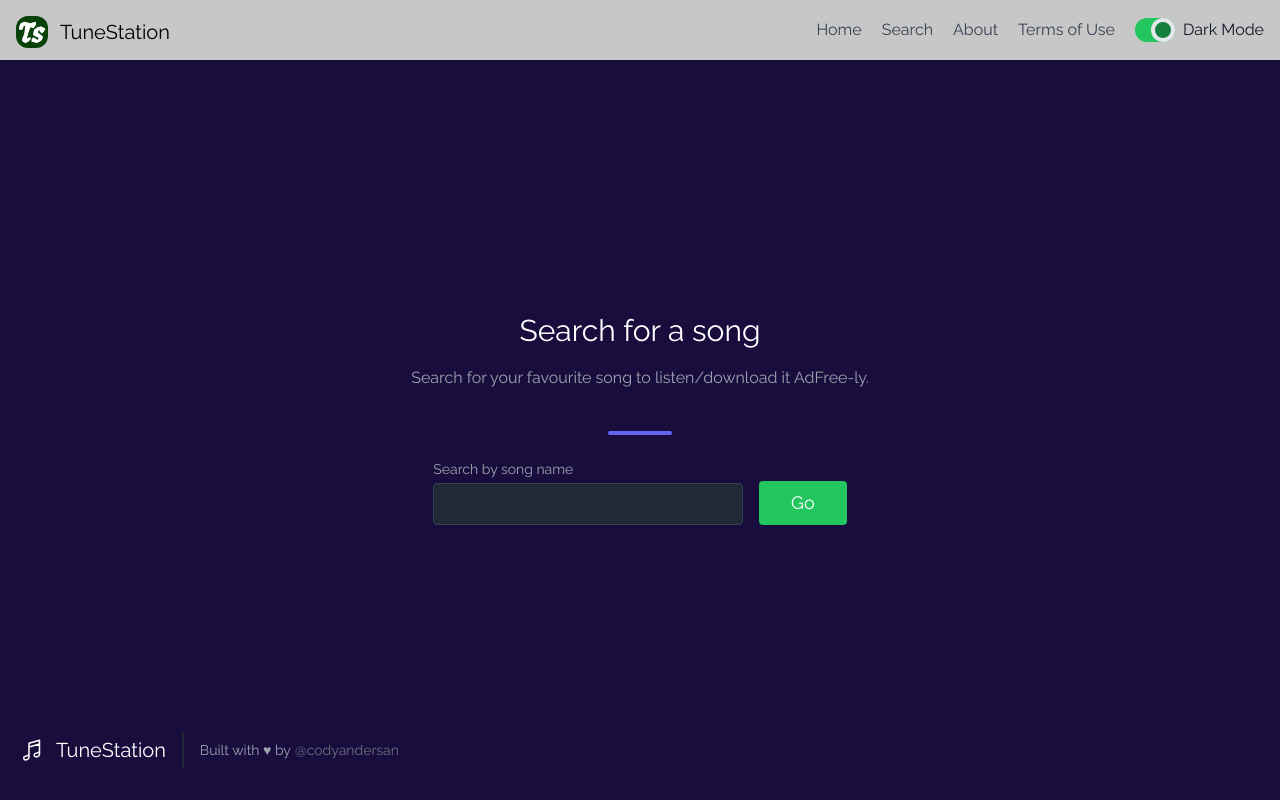
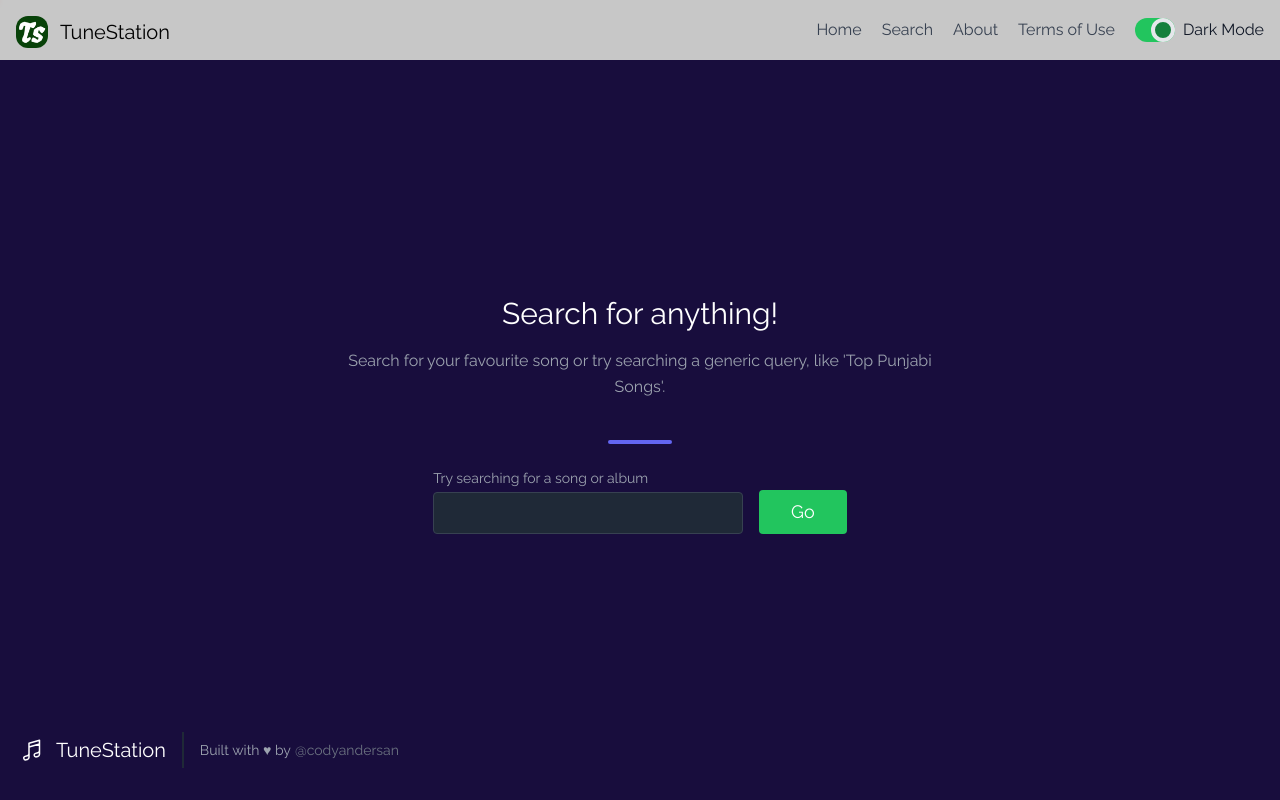
Before and after one commit to codyandersan/TuneStation, a React (Create React App) app: page /#/search in a window 1280 px wide. Built offline with nearby package versions, Linux system fonts and the light colour scheme.

Commit message:
chnaged search message

```diff
--- a/src/components/Search/SearchBox.js
+++ b/src/components/Search/SearchBox.js
@@ -17,10 +17,10 @@ function SearchBox(props) {
         <section className="md:mt-10 text-black dark:text-gray-400 bg-light-100 dark:bg-deep-900 body-font">
             <div className="container px-5 py-5 mx-auto">
                 <div className="text-center mb-10">
-                    <h1 className="sm:text-3xl text-2xl font-medium title-font text-black dark:text-white mb-4">Search for a song
+                    <h1 className="sm:text-3xl text-2xl font-medium title-font text-black dark:text-white mb-4">Search for anything!
                     </h1>
                     <p className="text-base leading-relaxed xl:w-2/4 lg:w-3/4 mx-auto text-black dark:text-gray-400 text-opacity-80">Search for
-                        your favourite song to listen/download it AdFree-ly.</p>
+                        your favourite song or try searching a generic query, like 'Top Punjabi Songs'.</p>
                 </div>
                 <div className="flex mt-6 justify-center">
                     <div className="w-16 h-1 rounded-full bg-indigo-500 inline-flex"></div>
@@ -31,7 +31,7 @@ function SearchBox(props) {
                 <div
                     className="flex lg:w-4/12 w-full sm:flex-row flex-col mx-auto px-8 sm:px-0 items-end sm:space-x-4 sm:space-y-0 space-y-4">
                     <div className="relative sm:mb-0 flex-grow w-full">
-                        <label htmlFor="query" className="leading-7 text-sm text-black dark:text-gray-400">Search by song name</label>
+                        <label htmlFor="query" className="leading-7 text-sm text-black dark:text-gray-400">Try searching for a song or album</label>
                         <input type="text" id="query" name="query"
                             className="w-full bg-slate-400 dark:bg-gray-800 bg-opacity-40 rounded border border-gray-700 focus:border-green-500 dark:focus:bg-deep-900 focus:bg-light-100 focus:ring-2 focus:ring-green-900 text-base outline-none text-gray-700 dark:text-gray-100 py-1 px-3 leading-8 transition-colors duration-200 ease-in-out" />
                     </div>
```
Also changed, not shown: src/components/Search/Results.js (line endings or trailing spaces).
